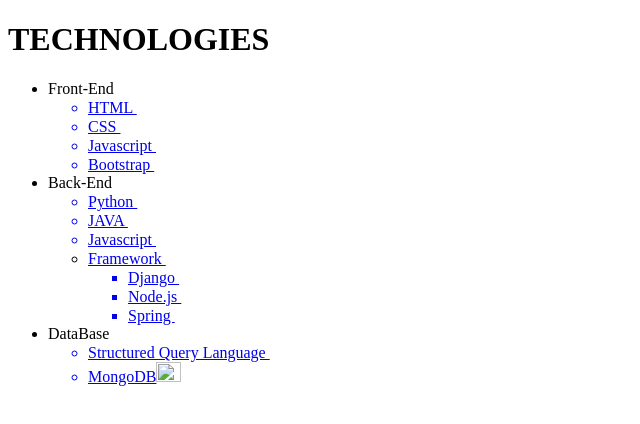
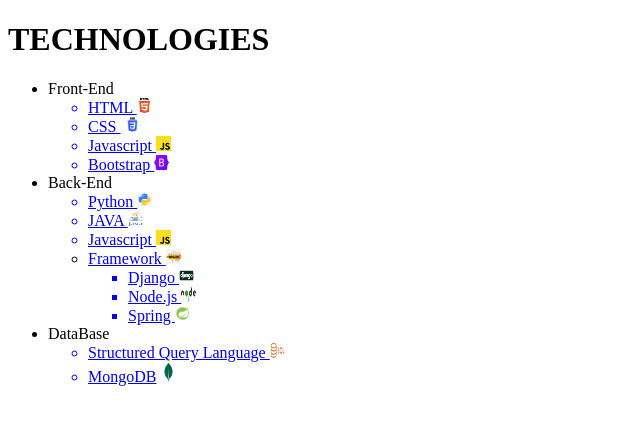
Before and after one commit to SiniyaMC363/ProjectHTML, a plain HTML site: page index.html in a window 1280 px wide. Shown: the whole page, without its empty margins (0-640 px from the left). Drawn offline with Linux system fonts and the light colour scheme; the site is published under a folder, as on GitHub Pages, so addresses that start at the root find nothing.

Commit message:
Update index.html

```diff
--- a/index.html
+++ b/index.html
@@ -10,30 +10,30 @@
     <ul>
         <li>Front-End
             <ul>
-                <a href="/html.html"><li>HTML <img src="/html.png" alt="" height="15px" width="15px"></li></a>
-                <a href="css.html"><li>CSS <img src="/CSS-Logo-2011.png" alt="" height="15px" width="25px"></li></a>
-                <a href="js.html"><li>Javascript <img src="/js.png" alt="" height="15px" width="15px"></li></a>
-                <a href="Bootstrap.html"><li>Bootstrap <img src="/Bootstrap_logo.svg.png" alt="" height="15px" width="15px"></li></a>
+                <a href="./html.html"><li>HTML <img src="./html.png" alt="" height="15px" width="15px"></li></a>
+                <a href="./css.html"><li>CSS <img src="./CSS-Logo-2011.png" alt="" height="15px" width="25px"></li></a>
+                <a href="./js.html"><li>Javascript <img src="./js.png" alt="" height="15px" width="15px"></li></a>
+                <a href="./Bootstrap.html"><li>Bootstrap <img src="./Bootstrap_logo.svg.png" alt="" height="15px" width="15px"></li></a>
             </ul>
         </li>
         <li>Back-End
             <ul>
-                <a href="python.html"><li>Python <img src="/png-transparent-python-logo-thumbnail.png" alt="" height="15px" width="15px"></li></a>
-                <a href="java.html"><li>JAVA <img src="/Java_programming_language_logo.svg.png" alt="" height="15px" width="15px"></li></a>
-                <a href="js.html"><li>Javascript <img src="/js.png" alt="" height="15px" width="15px"></li></a>
-               <a href="framework.html"> <li>Framework <img src="/1520208359959.jpeg" alt="" height="15px" width="15px"></a>
+                <a href="./python.html"><li>Python <img src="./png-transparent-python-logo-thumbnail.png" alt="" height="15px" width="15px"></li></a>
+                <a href="./java.html"><li>JAVA <img src="./Java_programming_language_logo.svg.png" alt="" height="15px" width="15px"></li></a>
+                <a href="./js.html"><li>Javascript <img src="./js.png" alt="" height="15px" width="15px"></li></a>
+               <a href="./framework.html"> <li>Framework <img src="./1520208359959.jpeg" alt="" height="15px" width="15px"></a>
                     <ul>
-                        <a href="django.html"><li>Django <img src="/django-logo-big-removebg-preview.png" alt="" height="15px" width="15px"></li></a>
-                        <a href="node.html"><li>Node.js <img src="/node.png" alt="" height="15px" width="15px"></li></a>
-                        <a href="spring.html"><li>Spring <img src="/bootsp.png" alt="" height="15px" width="15px"></li></a>
+                        <a href="./django.html"><li>Django <img src="./django-logo-big-removebg-preview.png" alt="" height="15px" width="15px"></li></a>
+                        <a href="./node.html"><li>Node.js <img src="./node.png" alt="" height="15px" width="15px"></li></a>
+                        <a href="./spring.html"><li>Spring <img src="./bootsp.png" alt="" height="15px" width="15px"></li></a>
                     </ul>
                 </li>
             </ul>
         </li>
         <li>DataBase
             <ul>
-                <a href="sql.html"><li>Structured Query Language <img src="/Sql_data_base_with_logo.png" alt="" height="15px" width="15px"></li></a>
-               <a href="mongodb.html"> <li>MongoDB<img src="/mongo.jpg" alt="" height="20px" width="25px"></li></a>
+                <a href="./sql.html"><li>Structured Query Language <img src="./Sql_data_base_with_logo.png" alt="" height="15px" width="15px"></li></a>
+               <a href="./mongodb.html"> <li>MongoDB<img src="./mongo.jpg" alt="" height="20px" width="25px"></li></a>
             </ul>
         </li>
     </ul>
```
